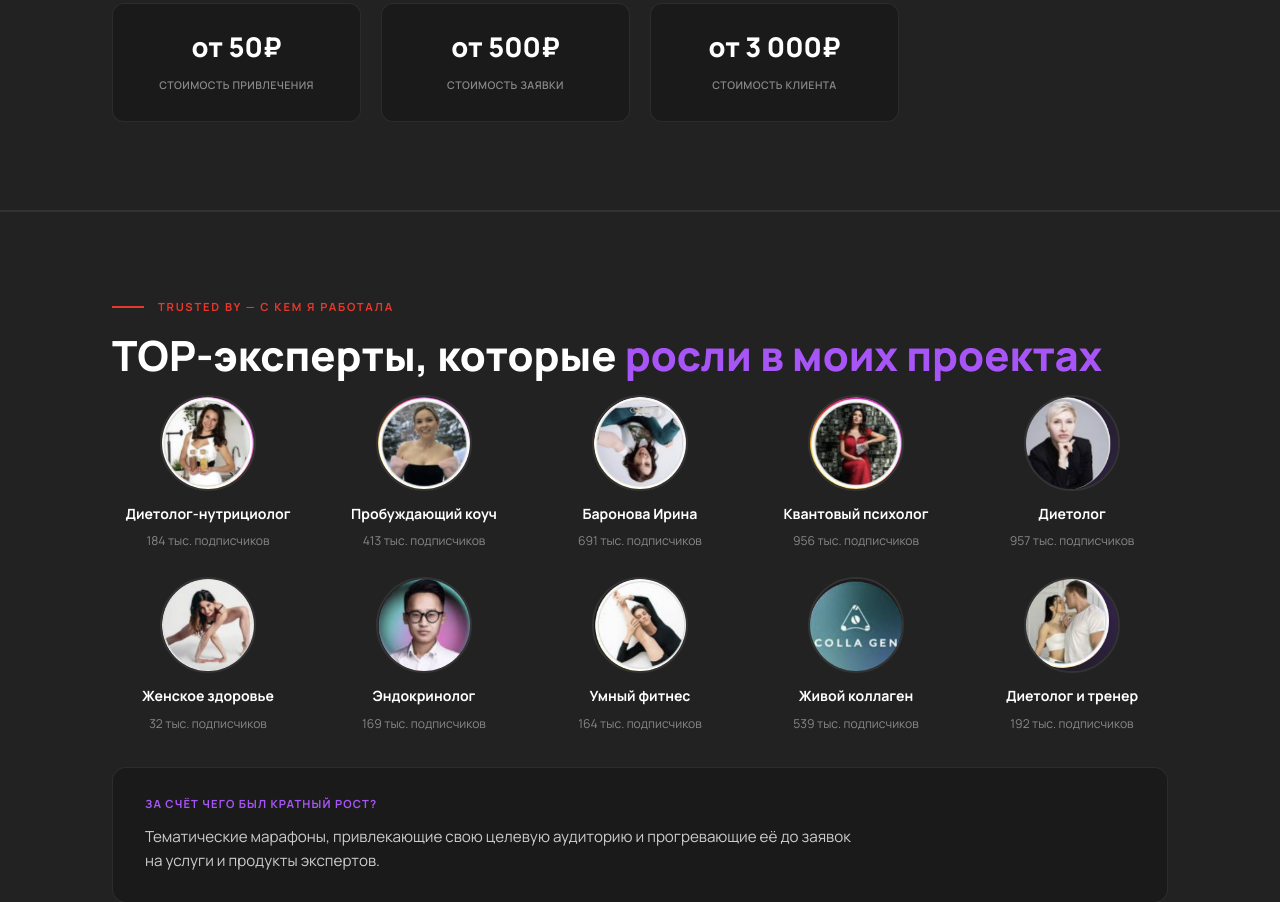
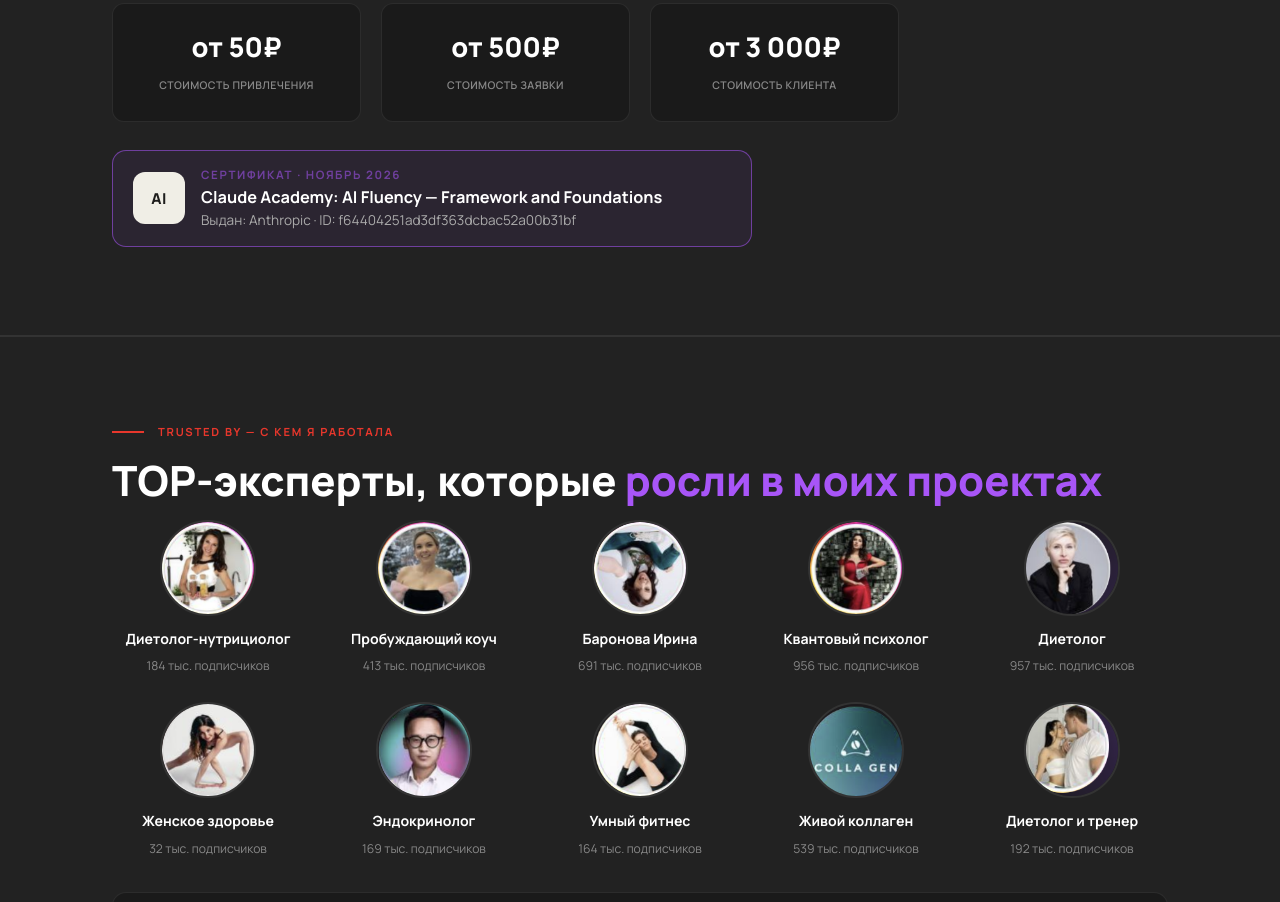
Before and after one commit to viktoriashet-hue/vikashet, a plain HTML site: page index.html in a window 1280 px wide. Shown: the part 3447-4349 px from the top of the page. Drawn offline with Linux system fonts and the light colour scheme.

Commit message:
Сертификат Anthropic AI Fluency на главной и на продажнике
Co-Authored-By: Claude Opus 5.5 <noreply@anthropic.com>
Claude-Session: https://claude.ai/code/session_01AQfwEX8wtrP3VwdCAytxjm

```diff
--- a/index.html
+++ b/index.html
@@ -159,7 +159,12 @@
 <div class="tstat reveal" style="--rev-delay:240ms"><b>от 50₽</b><span>стоимость привлечения</span></div>
 <div class="tstat reveal" style="--rev-delay:300ms"><b>от 500₽</b><span>стоимость заявки</span></div>
 <div class="tstat reveal" style="--rev-delay:360ms"><b>от 3 000₽</b><span>стоимость клиента</span></div>
-</div></div></section>
+</div>
+<div class="cert-card reveal" style="display:flex;gap:16px;align-items:center;max-width:640px;margin:28px 0 0;padding:16px 20px;border:1px solid rgba(168,85,247,.55);border-radius:14px;background:rgba(168,85,247,.07)">
+<div aria-hidden="true" style="flex:0 0 52px;height:52px;border-radius:12px;background:#F0EEE6;color:#1F1E1D;display:flex;align-items:center;justify-content:center;font:800 15px/1 Manrope,sans-serif;letter-spacing:.02em">AI</div>
+<div style="line-height:1.4"><div style="font-size:.72rem;letter-spacing:.14em;text-transform:uppercase;color:rgba(168,85,247,.55);font-weight:700">Сертификат · ноябрь 2026</div>
+<div style="font-weight:700;color:#fff;font-size:1.02rem;margin-top:3px">Claude Academy: AI Fluency — Framework and Foundations</div>
+<div style="font-size:.85rem;color:#aaa;margin-top:2px">Выдан: Anthropic · ID: f64404251ad3df363dcbac52a00b31bf</div></div></div></div></section>
 <section class="scale"><div class="container">
 <div class="section-eyebrow reveal"><span class="line"></span><span class="label-tag">Trusted by — С кем я работала</span></div>
 <h2 class="section-title reveal">ТОР-эксперты, которые <em class="hl">росли в моих проектах</em></h2>
```
Also changed, not shown: karusel-agent/index.html (+5 -0 lines).
